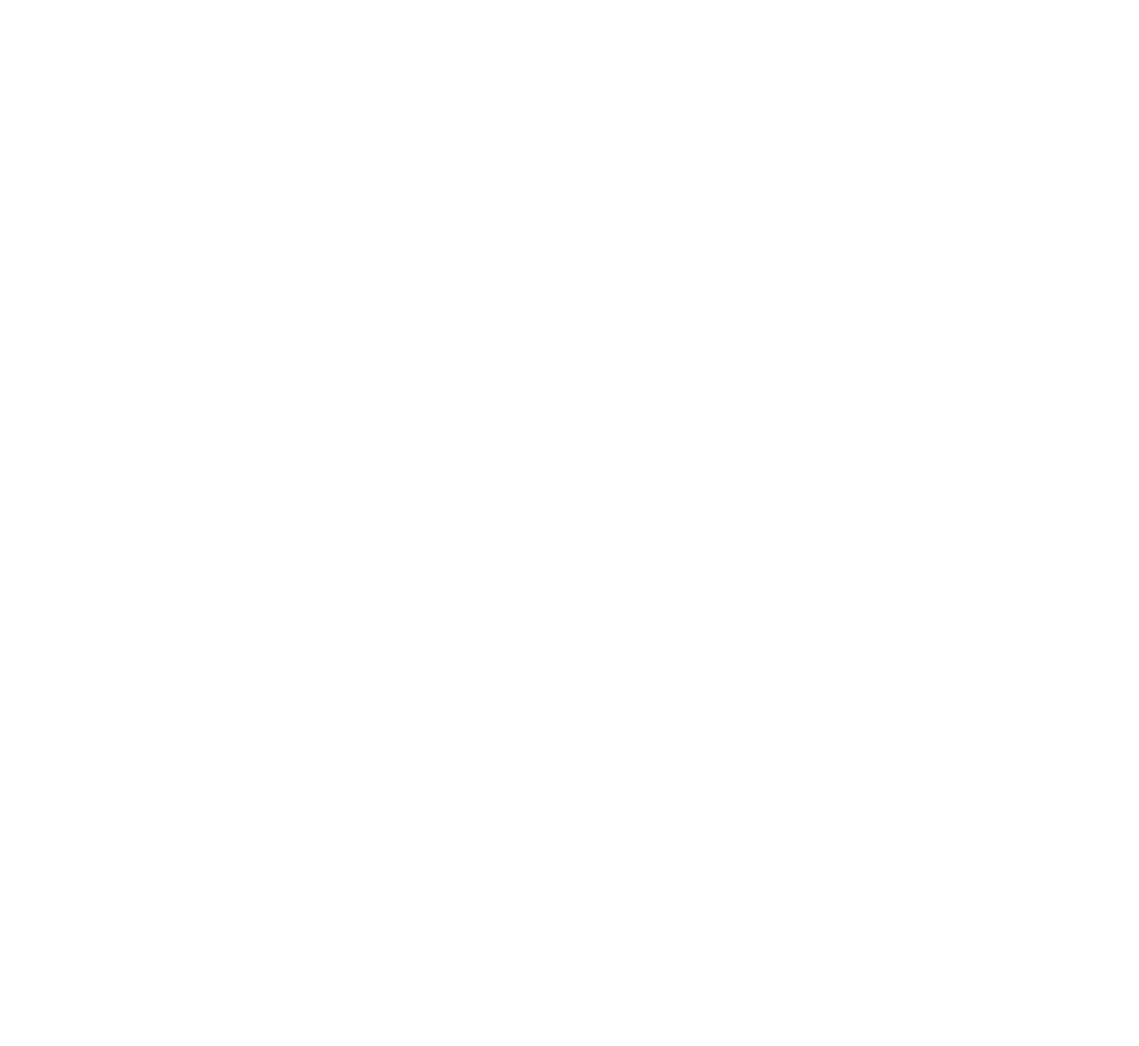
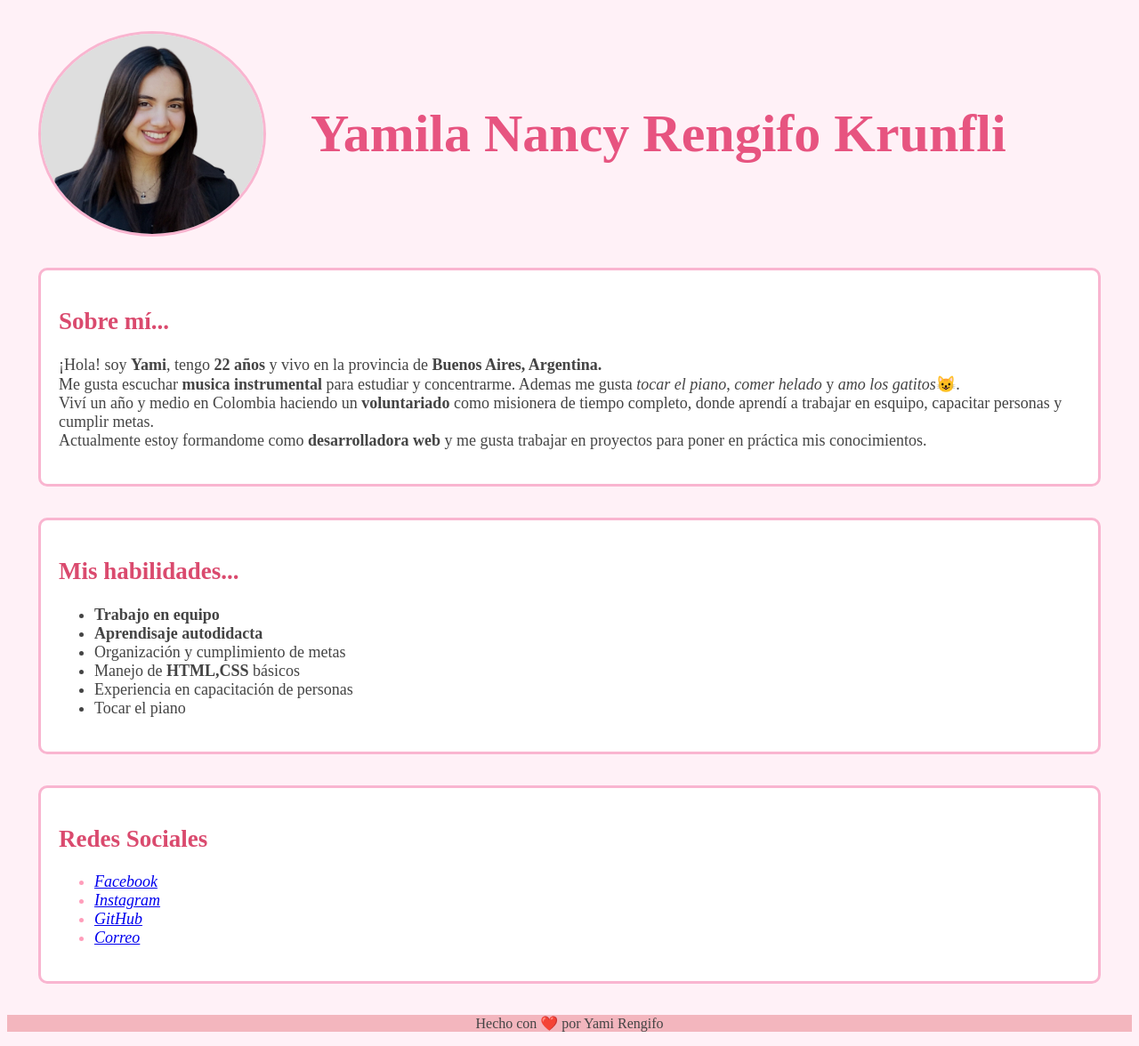
Before and after one commit to yamkrun/mi_portafolio, a plain HTML site: page practica_calificada1/index.html in a window 1280 px wide. Shown: the whole page at 89% size. Before the commit the page ends 800 px from the top, so only its background shows below. Drawn offline with Linux system fonts and the light colour scheme.

Commit message:
guardo práctica calificada

```diff
--- a/practica_calificada1/index.html
+++ b/practica_calificada1/index.html
@@ -0,0 +1,63 @@
+<!DOCTYPE html>
+<html lang="en">
+<head>
+    <meta charset="UTF-8">
+    <meta name="viewport" content="width=device-width, initial-scale=1.0">
+    <title>Yami Rengifo-my page</title>
+    <style>
+        h1{
+            color: #E75480;
+            font-size: 60px;
+        }
+        p{
+            color: #444444;
+        }
+    </style><!--también puse el estilo aca en head porque me lo pedía el enunciado-->
+    <link rel="stylesheet" href="./style.css">
+</head>
+<body style="background-color:#FFF1F7;"></body><!--puse el color aca por que asi lo pedia el enunciado-->
+    <header>
+        <img src="./924a8df9-9aed-4b69-84a4-d4655bc3013d.jpg" alt="yo"
+        width="250" height="225" class="imagen">
+        <h1>   Yamila Nancy Rengifo Krunfli</h1>
+
+    </header>
+    <div class="cajas">
+        <h2>Sobre mí...</h2>
+        <p>¡Hola! soy <strong>Yami</strong>, tengo <strong>22 años</strong> y vivo en la provincia
+            de <strong>Buenos Aires, Argentina.</strong><br>
+            Me gusta escuchar <strong>musica instrumental</strong> para estudiar y concentrarme. Ademas me gusta
+            <em>tocar el piano</em>, <em>comer helado</em> y <em>amo los gatitos</em>😺.<br>
+            Viví un año y medio en Colombia haciendo un <strong>voluntariado</strong> como misionera
+            de tiempo completo, donde aprendí a trabajar en esquipo,
+            capacitar personas y cumplir metas. <br>
+            Actualmente estoy formandome como <strong>desarrolladora web</strong>
+            y me gusta trabajar en proyectos para poner en práctica mis conocimientos.
+        </p>
+    </div>
+    <div class="cajas">
+        <h2>Mis habilidades...</h2>
+        <ul>
+            <li><strong>Trabajo en equipo</strong></li>
+            <li><strong>Aprendisaje autodidacta</strong></li>
+            <li>Organización y cumplimiento de metas</li>
+            <li>Manejo de <strong> HTML,CSS </strong>básicos</li>
+            <li>Experiencia en capacitación de personas</li>
+            <li>Tocar el piano</li>
+        </ul>
+    </div>
+    <div class="cajas">
+        <h2>Redes Sociales</h2>
+        <ul>
+            <li class="redes"><a href="https://www.facebook.com/share/16XwCUHtkS/"><em>Facebook</em></a></li>
+            <li class="redes"><a href="https://www.instagram.com/yamila_rkrunfli?igsh=YnpxOWhocXd1Y2J1"><em>Instagram</em></a></li>
+            <li class="redes"><a href="https://github.com/yamkrun"><em>GitHub</em></a></li>
+            <li class="redes"><a href= "mailto: yamirngifo18@gmail.com"><em>Correo</em></a></li>
+        </ul>
+    </div>
+    <footer>
+        <p>Hecho con ❤️ por Yami Rengifo</p>
+    </footer>
+
+</body>
+</html>
--- a/practica_calificada1/style.css
+++ b/practica_calificada1/style.css
@@ -0,0 +1,30 @@
+header{
+
+    margin: 35px;
+    display: flex;
+    align-items: center;
+    gap: 50px;
+}
+.imagen{
+    border: solid 3px #F9B5D0;
+    border-radius: 100%;
+}
+h2{
+    color: #da4a6e;
+}
+.cajas{
+    border: solid 3px #F9B5D0;
+    margin: 35px;
+    padding: 20px ;
+    font-size: 18px;
+    background-color:#FFFFFF;
+    border-radius: 10px;
+    color: #444444;
+}
+.redes{
+    color: #ff9ebb;
+}
+footer{
+    text-align: center;
+    background-color: #f3b6be;
+}
```
Also changed, not shown: index.html (+4 -1 lines), practica_calificada1/924a8df9-9aed-4b69-84a4-d4655bc3013d.jpg (added).
